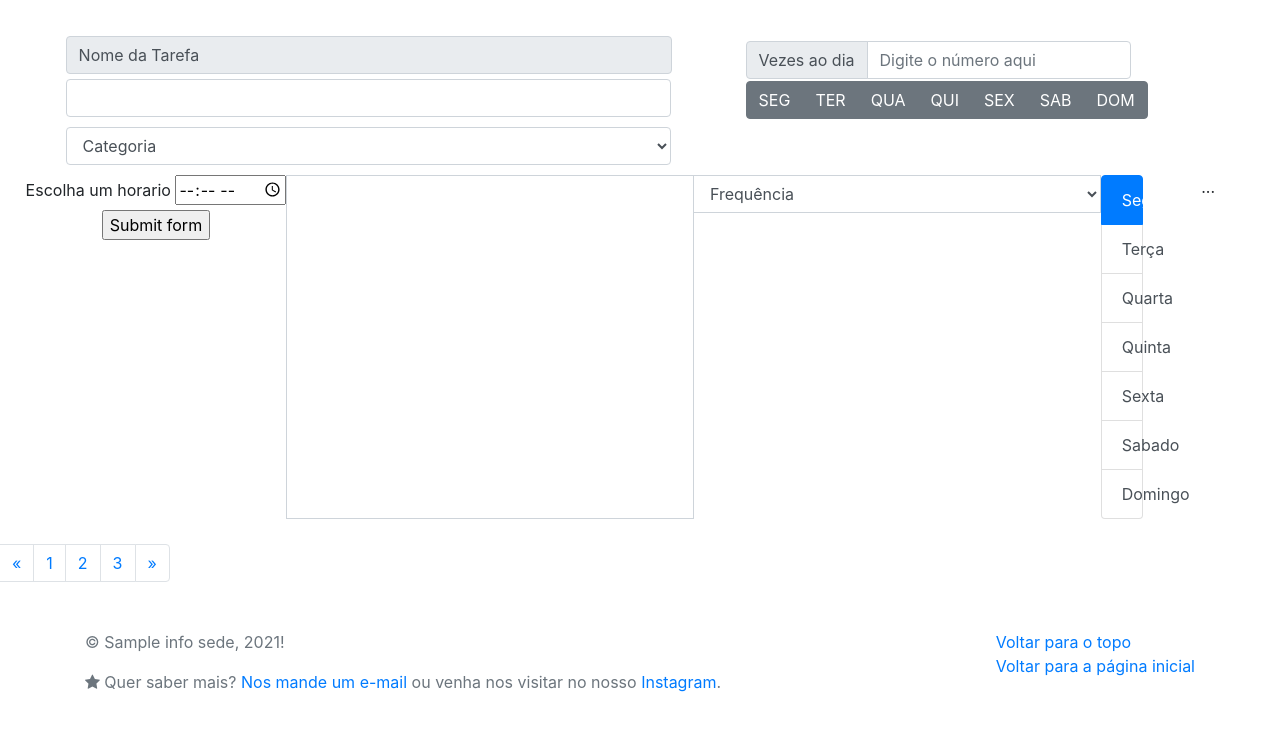
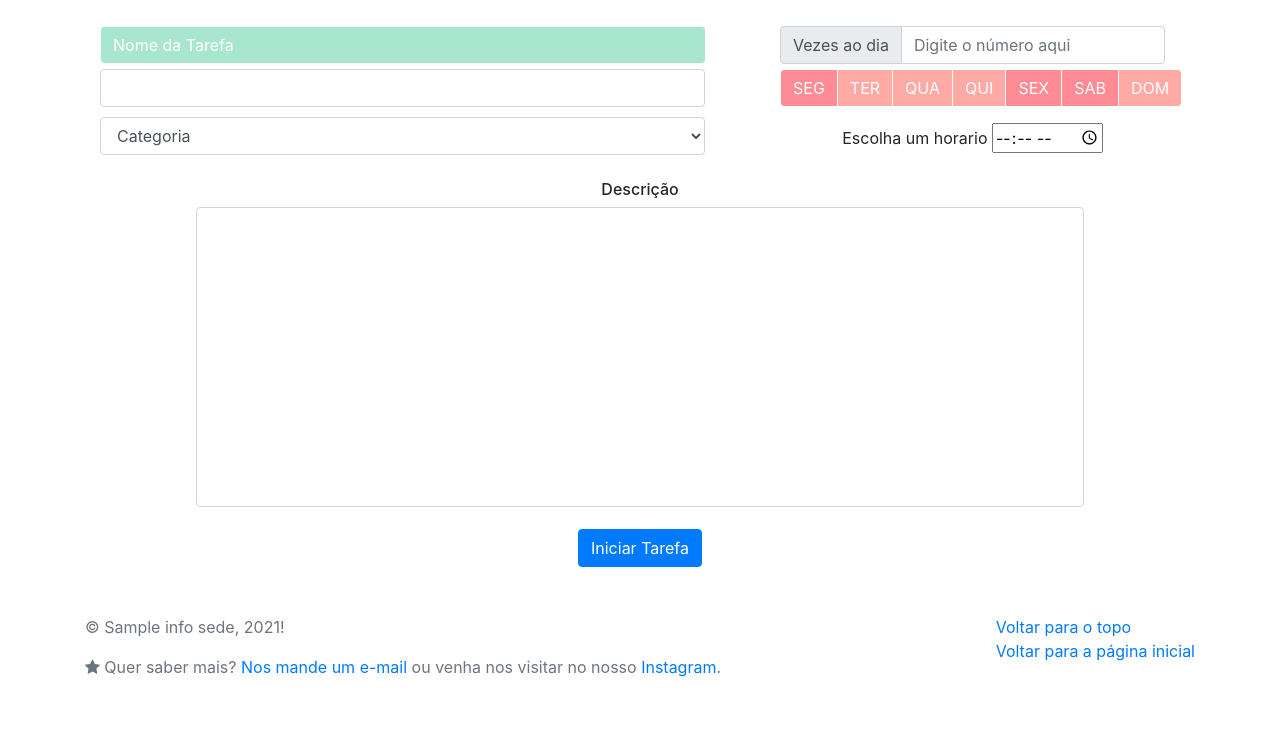
Before and after one commit to reglabel/ConquerTime, a Python web app: template LPB/templates/novaTarefa.html in a window 1280 px wide. Shown: the part 56-787 px from the top of the page. Run offline with Jinja, Linux system fonts and the light colour scheme; the template is opened without the code that fills it: most values are stand-ins (such as "Sample title", 1, 10 or a date in 2020); some libraries are stand-ins or nearby versions.

Commit message:
Update novaTarefa.html

```diff
--- a/LPB/templates/novaTarefa.html
+++ b/LPB/templates/novaTarefa.html
@@ -25,13 +25,13 @@
     <main role="main">
         <center>
             <div class="position-static" style="margin: 2%;">
-                <div class="input-group mb-3">
+                <div class="input-group" style="width: 100%; display: block;">
                     <div class="container" style="margin: 10px;">
                         <div class="row">
                             <div class="col-lg-7 col-sm-12">
                                 <div class="container" style="width:100%">
                                     <div class="input-group-prepend">
-                                        <span class="input-group-text" id="inputGroup-sizing-default" style="width: 100%;">Nome da Tarefa</span>
+                                        <span class="input-group-text" id="inputGroup-sizing-default" style="width: 100%; background-color: #A8E6CF; color: #FFFFFF; border-color: #FFFFFF;">Nome da Tarefa</span>
                                     </div>
                                     <input type="text" class="form-control" aria-label="Default" aria-describedby="inputGroup-sizing-default" step="width: 100%;"  style="margin-top: 5px; margin-bottom: 10px;">
                                     <select class="form-control" step="width: 100%;">
@@ -39,9 +39,10 @@
                                     </select>
                                 </div>
                             </div>
+
                             <div class="col-lg-5 col-sm-12">
                                 <div class="container" style="width:100%">
-                                    <div class="btn-toolbar mb-3" role="toolbar" aria-label="Toolbar with button groups" style="margin-top: 5px; margin-bottom: 10px;">
+                                    <div class="btn-toolbar mb-3" role="toolbar" aria-label="Toolbar with button groups" style="margin-bottom: 10px;">
                                        <div class="container" style="width: 100%;">
                                             <div class="input-group">
                                                 <div class="input-group-prepend">
@@ -51,28 +52,20 @@
                                             </div>
                                        </div>
 
-                                        <div class="container" style="width: 100%; margin-top: 2px;">
+                                        <div class="container" style="width: 100%; margin-top: 5px;">
                                             <div class="btn-group mr-2" role="group" aria-label="First group">
-                                                <button type="button" class="btn btn-secondary">SEG</button>
-                                                <button type="button" class="btn btn-secondary">TER</button>
-                                                <button type="button" class="btn btn-secondary">QUA</button>
-                                                <button type="button" class="btn btn-secondary">QUI</button>
-                                                <button type="button" class="btn btn-secondary">SEX</button>
-                                                <button type="button" class="btn btn-secondary">SAB</button>
-                                                <button type="button" class="btn btn-secondary">DOM</button>
-                                            </div>
-                                        </div>
-                                    </div>
-                            </div>
+                                                <button type="button" class="btn btn-secondary" style="background-color: #FF8B94; border-color: #FFFFFF;">SEG</button>
+                                                <button type="button" class="btn btn-secondary" style="background-color: #FFAAA5; border-color: #FFFFFF;">TER</button>
+                                                <button type="button" class="btn btn-secondary" style="background-color: #FFAAA5; border-color: #FFFFFF;">QUA</button>
+                                                <button type="button" class="btn btn-secondary" style="background-color: #FFAAA5; border-color: #FFFFFF;">QUI</button>
+                                                <button type="button" class="btn btn-secondary" style="background-color: #FF8B94; border-color: #FFFFFF;">SEX</button>
+                                                <button type="button" class="btn btn-secondary" style="background-color: #FF8B94; border-color: #FFFFFF;">SAB</button>
+                                                <button type="button" class="btn btn-secondary" style="background-color: #FFAAA5; border-color: #FFFFFF;">DOM</button>
                                             </div>
                                         </div>
                                     </div>
 
-
-
-
-
-                    <form>
+                                    <div class="container" style="width: 100%;">
                                         <div>
                                             <label for="appt-time">Escolha um horario</label>
                                             <input id="appt-time" type="time" name="appt-time"
@@ -80,63 +73,31 @@
                                                 pattern="[0-9]{2}:[0-9]{2}">
                                             <span class="validity"></span>
                                         </div>
+                                    </div>
+                                </div>
+                            </div>
+                        </div>
 
+                        <div class="row" style="margin-top: 2%;">
+                            <div class="col">
+                                <h6>Descrição</h6>
+                                <input type="text" class="form-control" aria-label="Default" aria-describedby="inputGroup-sizing-default" style="width: 80%; height: 300px;">
+                            </div>
+                        </div>
+
+                        <div class="row" style="margin-top: 2%;">
+                            <div class="col">
+                                <form>
                                     <div>
-                            <input type="submit" value="Submit form">
+                                        <a type="submit" class="btn btn-primary" href="http://127.0.0.1:8000/cronometro/" role="button" target="_blank">Iniciar Tarefa</a>
                                     </div>
                                 </form>
-
-                    <input type="text" class="form-control" aria-label="Default" aria-describedby="inputGroup-sizing-default">
-                    <select class="form-control">
-                        <option>Frequência</option>
-                    </select>
-
-                    <div class="row">
-                        <div class="col-4">
-                            <div class="list-group" id="list-tab" role="tablist">
-                                <a class="list-group-item list-group-item-action active" id="list-home-list" data-toggle="list" href="#lista-home" role="tab" aria-controls="home">Segunda</a>
-                                <a class="list-group-item list-group-item-action" id="list-profile-list" data-toggle="list" href="#list-profile" role="tab" aria-controls="profile">Terça</a>
-                                <a class="list-group-item list-group-item-action" id="list-messages-list" data-toggle="list" href="#lista-mensagens" role="tab" aria-controls="messages">Quarta</a>
-                                <a class="list-group-item list-group-item-action" id="list-settings-list" data-toggle="list" href="#lista-configuracoes" role="tab" aria-controls="settings">Quinta</a>
-                                <a class="list-group-item list-group-item-action" id="list-settings-list" data-toggle="list" href="#lista-configuracoes" role="tab" aria-controls="settings">Sexta</a>
-                                <a class="list-group-item list-group-item-action" id="list-settings-list" data-toggle="list" href="#lista-configuracoes" role="tab" aria-controls="settings">Sabado</a>
-                                <a class="list-group-item list-group-item-action" id="list-settings-list" data-toggle="list" href="#lista-configuracoes" role="tab" aria-controls="settings">Domingo</a>
-                            </div>
-                        </div>
-                        <div class="col-8">
-                            <div class="tab-content" id="nav-tabContent">
-                                <div class="tab-pane fade show active" id="list-home" role="tabpanel" aria-labelledby="list-home-list">...</div>
-                                <div class="tab-pane fade" id="list-profile" role="tabpanel" aria-labelledby="list-profile-list">...</div>
-                                <div class="tab-pane fade" id="list-messages" role="tabpanel" aria-labelledby="list-messages-list">...</div>
-                                <div class="tab-pane fade" id="list-settings" role="tabpanel" aria-labelledby="list-settings-list">...</div>
                             </div>
                         </div>
                     </div>
                 </div>
             </div>
         </center>
-
-
-        <nav aria-label="Page navigation example">
-            <ul class="pagination">
-            <ul class="pagination justify-content-center"></ul>
-                <li class="page-item">
-                <a class="page-link" href="#" aria-label="Previous">
-                    <span aria-hidden="true">&laquo;</span>
-                    <span class="sr-only">Previous</span>
-                </a>
-                </li>
-                <li class="page-item"><a class="page-link" href="#">1</a></li>
-                <li class="page-item"><a class="page-link" href="#">2</a></li>
-                <li class="page-item"><a class="page-link" href="#">3</a></li>
-                <li class="page-item">
-                <a class="page-link" href="#" aria-label="Next">
-                    <span aria-hidden="true">&raquo;</span>
-                    <span class="sr-only">Next</span>
-                </a>
-                </li>
-            </ul>
-        </nav>
     </main>
 
     <footer class="text-muted mt-5 mb-5">
```
Lines whose indentation alone changed are shown as unchanged.
